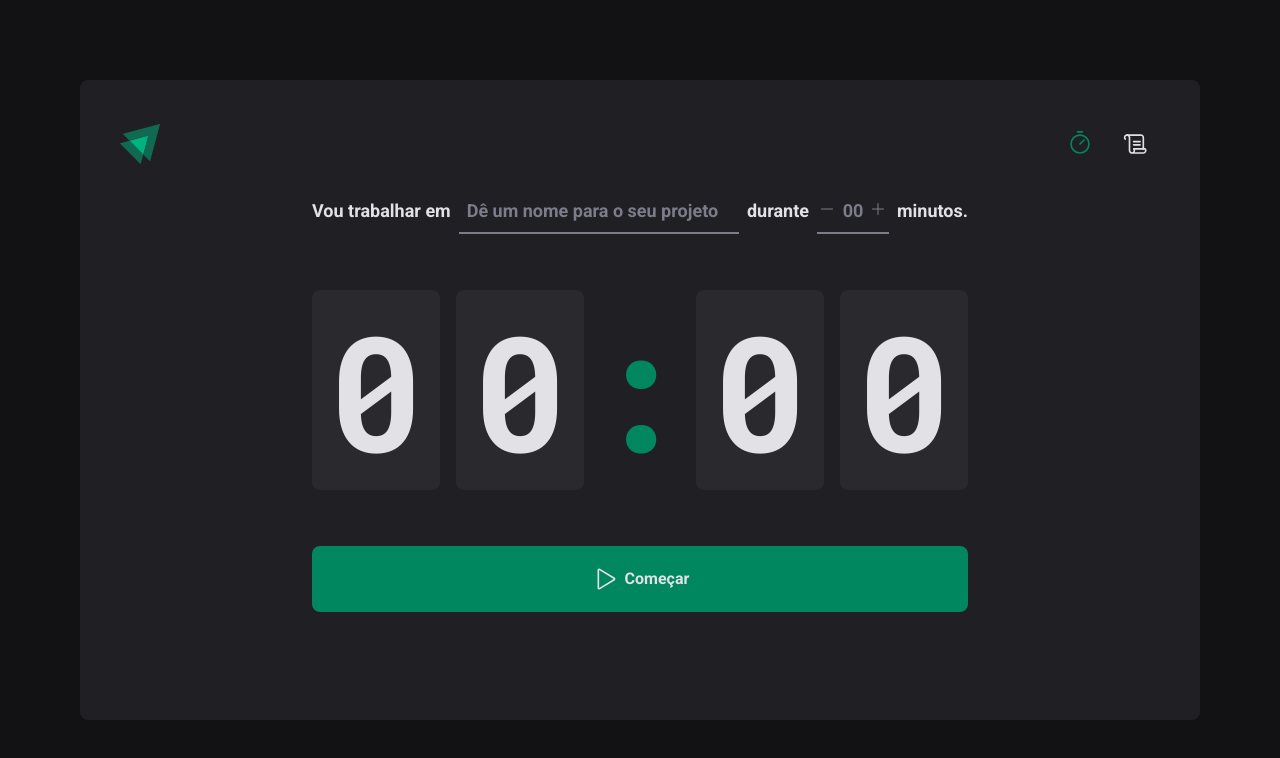
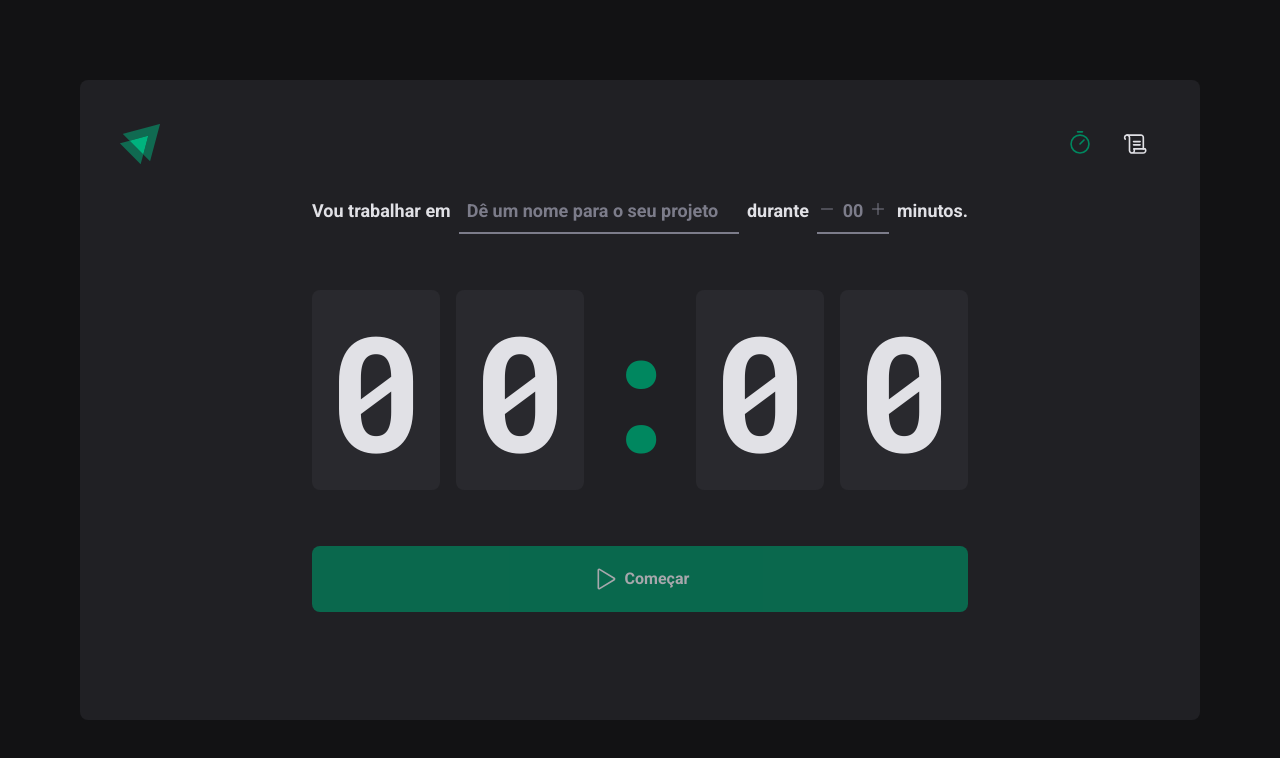
Before and after one commit to IgorWeisss/Ignite-projeto-2-timer, a React (Vite) app: page / in a window 1280 px wide. Shown: the top 758 px of the page. Built offline with nearby package versions, Linux system fonts and the light colour scheme.

Commit message:
contexto no formulário

```diff
--- a/src/pages/Home/Components/NewTaskForm/index.tsx
+++ b/src/pages/Home/Components/NewTaskForm/index.tsx
@@ -1,48 +1,13 @@
 import { Minus, Plus } from 'phosphor-react'
 import { FormContainer } from './styles'
 
-import { Tasks, TasksContext } from '../..'
+import { TasksContext } from '../..'
 import { useContext } from 'react'
-import { z } from 'zod'
-import { useForm } from 'react-hook-form'
-import { zodResolver } from '@hookform/resolvers/zod'
-
-const newTaskFormValidationSchema = z.object({
-  projectName: z.string().min(1, 'Informe o nome do projeto'),
-  minutesAmount: z
-    .number()
-    .min(5, 'A duração mínima é de 5 minutos')
-    .max(60, 'A duração máxima é de 60 minutos'),
-})
-
-export type NewTaskFormData = z.infer<typeof newTaskFormValidationSchema>
+import { useFormContext } from 'react-hook-form'
 
 export function NewTaskForm() {
-  const { activeTask, updateTasksAndTaskId } = useContext(TasksContext)
-
-  const { register, handleSubmit, watch, reset, getValues, setValue } =
-    useForm<NewTaskFormData>({
-      resolver: zodResolver(newTaskFormValidationSchema),
-      defaultValues: {
-        projectName: '',
-      },
-    })
-
-  const projectName = watch('projectName')
-  const isSubmitButtonDisabled = !projectName
-
-  function handleCreateNewTask(data: NewTaskFormData) {
-    const newTask: Tasks = {
-      id: String(new Date().getTime()),
-      projectName: data.projectName,
-      minutesAmount: data.minutesAmount,
-      startTime: new Date(),
-    }
-
-    updateTasksAndTaskId(newTask)
-
-    reset()
-  }
+  const { activeTask } = useContext(TasksContext)
+  const { register, setValue, getValues } = useFormContext()
 
   function handleIncrementMinutesAmount() {
     let actualValue = getValues('minutesAmount')
@@ -70,7 +35,7 @@ export function NewTaskForm() {
   }
 
   return (
-    <FormContainer id="homeForm" onSubmit={handleSubmit(handleCreateNewTask)}>
+    <FormContainer>
       <label htmlFor="projectName">Vou trabalhar em</label>
       <input
         type="text"
--- a/src/pages/Home/index.tsx
+++ b/src/pages/Home/index.tsx
@@ -9,6 +9,9 @@ import {
   StopButtonContainer,
   StartButtonContainer,
 } from './styles'
+import { FormProvider, useForm } from 'react-hook-form'
+import { zodResolver } from '@hookform/resolvers/zod'
+import { z } from 'zod'
 
 export interface Tasks {
   id: string
@@ -23,16 +26,51 @@ interface TaskContextData {
   activeTask: Tasks | undefined
   activeTaskId: string | null
   markCurrentTaskAsFinished: () => void
-  updateTasksAndTaskId: (task: Tasks) => void
 }
 
 export const TasksContext = createContext({} as TaskContextData)
+
+const newTaskFormValidationSchema = z.object({
+  projectName: z.string().min(1, 'Informe o nome do projeto'),
+  minutesAmount: z
+    .number()
+    .min(5, 'A duração mínima é de 5 minutos')
+    .max(60, 'A duração máxima é de 60 minutos'),
+})
+
+export type NewTaskFormData = z.infer<typeof newTaskFormValidationSchema>
 
 export function Home() {
   const [tasks, setTasks] = useState<Tasks[]>([])
   const [activeTaskId, setActiveTaskId] = useState<string | null>(null)
 
   const activeTask = tasks.find((task) => task.id === activeTaskId)
+
+  const newTaskForm = useForm<NewTaskFormData>({
+    resolver: zodResolver(newTaskFormValidationSchema),
+    defaultValues: {
+      projectName: '',
+    },
+  })
+
+  const { handleSubmit, watch, reset } = newTaskForm
+
+  const projectName = watch('projectName')
+  const isSubmitButtonDisabled = !projectName
+
+  function handleCreateNewTask(data: NewTaskFormData) {
+    const newTask: Tasks = {
+      id: String(new Date().getTime()),
+      projectName: data.projectName,
+      minutesAmount: data.minutesAmount,
+      startTime: new Date(),
+    }
+
+    setTasks((state) => [...state, newTask])
+    setActiveTaskId(newTask.id)
+
+    reset()
+  }
 
   function markCurrentTaskAsFinished() {
     setTasks((state) =>
@@ -48,11 +86,6 @@ export function Home() {
       }),
     )
     setActiveTaskId(null)
-  }
-
-  function updateTasksAndTaskId(task: Tasks) {
-    setTasks((state) => [...state, task])
-    setActiveTaskId(task.id)
   }
 
   function handleInterruptTask() {
@@ -73,16 +106,17 @@ export function Home() {
 
   return (
     <HomeContainer>
-      <form>
+      <form id="homeForm" onSubmit={handleSubmit(handleCreateNewTask)}>
         <TasksContext.Provider
           value={{
             activeTask,
             activeTaskId,
             markCurrentTaskAsFinished,
-            updateTasksAndTaskId,
           }}
         >
-          <NewTaskForm />
+          <FormProvider {...newTaskForm}>
+            <NewTaskForm />
+          </FormProvider>
           <Countdown />
           {activeTask ? (
             <StopButtonContainer type="button" onClick={handleInterruptTask}>
@@ -91,7 +125,7 @@ export function Home() {
             </StopButtonContainer>
           ) : (
             <StartButtonContainer
-              // disabled={isSubmitButtonDisabled}
+              disabled={isSubmitButtonDisabled}
               type="submit"
               form="homeForm"
             >
```
